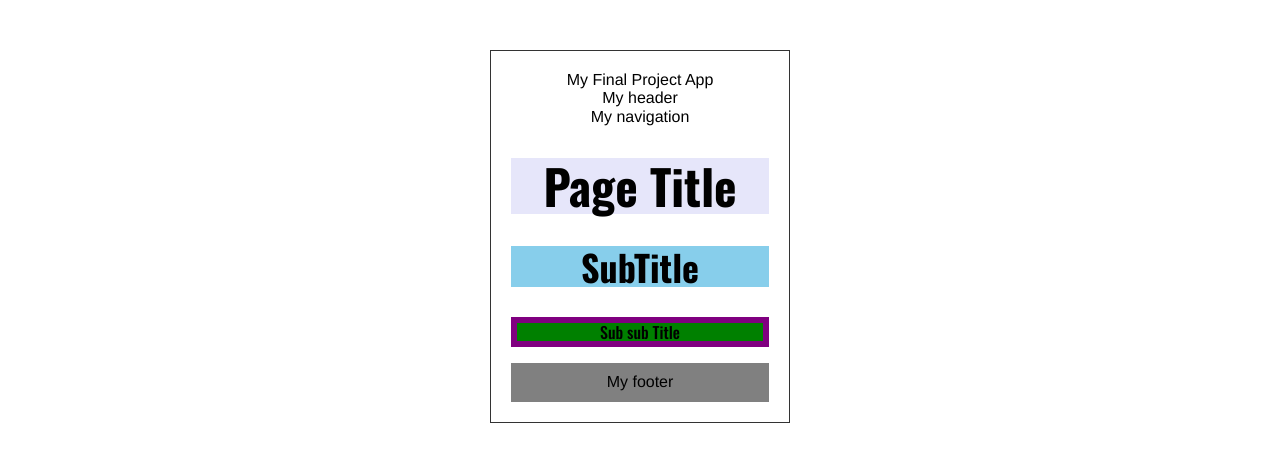
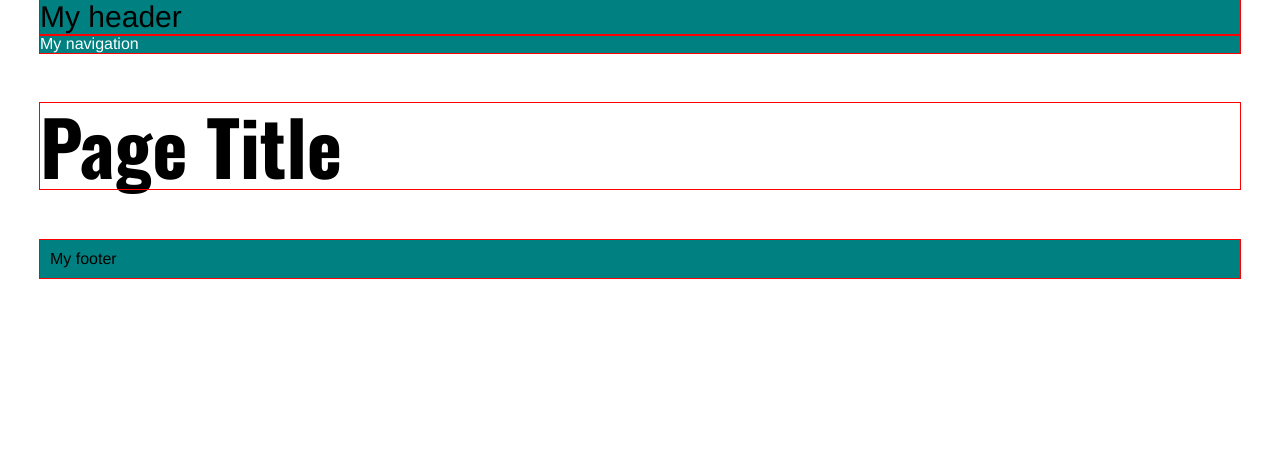
Before and after one commit to tbatunclax/My-Final-Project, a React (Create React App) app: page / in a window 1280 px wide. Shown: the top 462 px of the page. Built offline with nearby package versions, Linux system fonts and the light colour scheme.

Commit message:
add SO5 final project

```diff
--- a/src/App/App.jsx
+++ b/src/App/App.jsx
@@ -10,7 +10,7 @@ const App = () => {
 
     return (
         <AppStyled className='App'>
-            My Final Project App
+
             <Header />
             <Nav/>
             <Main />
@@ -22,9 +22,9 @@ const App = () => {
 export default App;
 
 const AppStyled = styled.div`
-    width: 300px;
-    margin: 50px auto;
-    border: solid 1px #333;
-    padding: 20px;
-    text-align: center;
+    .nested-wrapper {
+        max-width: 1200px;
+        margin: auto;
+        outline: solid 1px red;
+    }
 `;
--- a/src/App/Footer.jsx
+++ b/src/App/Footer.jsx
@@ -3,13 +3,15 @@ import styled from 'styled-components';
 
 const Footer = () => {
     return (
-        <FooterStyled>My footer</FooterStyled>
+        <FooterStyled className='nested-wrapper'>
+            My footer
+        </FooterStyled>
     );
 }
 
 export default Footer;
 
 const FooterStyled = styled.footer`
-        background-color: gray;
+        background-color: teal;
         padding: 10px;
 `;
--- a/src/App/Header.jsx
+++ b/src/App/Header.jsx
@@ -1,9 +1,17 @@
 import React from 'react';
+import styled from 'styled-components';
 
 const Header = () => {
     return (
-        <header>My header</header>
+        <HeaderStyled className='nested-wrapper'>
+            My header
+        </HeaderStyled>
     );
 }
 
 export default Header;
+
+const HeaderStyled = styled.header`
+        background-color: teal;
+        font-size: 30px;
+`;
--- a/src/App/Main.jsx
+++ b/src/App/Main.jsx
@@ -3,10 +3,10 @@ import styled from 'styled-components';
 
 const Main = () => {
     return(
-        <MainStyled>
+        <MainStyled className="nested-wrapper">
+
                 <h1>Page Title</h1>
-                <h2>SubTitle</h2>
-                <h3>Sub sub Title</h3>
+
         </MainStyled>
     );
 }
@@ -15,16 +15,7 @@ export default Main;
 
 const MainStyled = styled.main`
             h1 {
-               background-color: lavender;
-               font-size: 48px;
+               font-size: 75px;
             }
-            h2 {
-                background-color: skyblue;
-                font-size: 36px;
-            }
-            h3 {
-                background-color: green;
-                font-size: 16px;
-                border: solid 6px purple;
-            }
+
 `;
--- a/src/App/Nav.jsx
+++ b/src/App/Nav.jsx
@@ -1,9 +1,17 @@
 import React from 'react';
+import styled from 'styled-components';
 
 const Nav = () => {
     return (
-        <nav>My navigation</nav>
+        <NavStyled className="nested-wrapper">
+            My navigation
+        </NavStyled>
     );
 }
 
 export default Nav;
+
+const NavStyled = styled.nav`
+        background-color: teal;
+        color: white;
+`;
```
